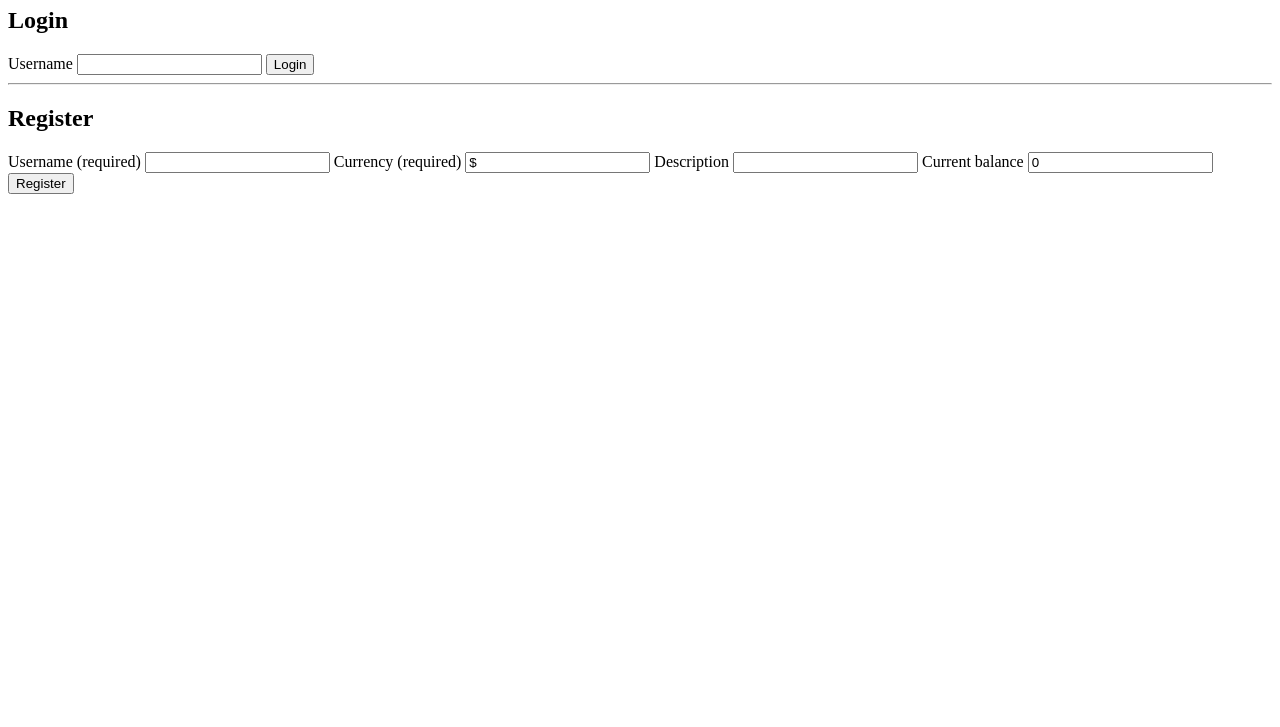
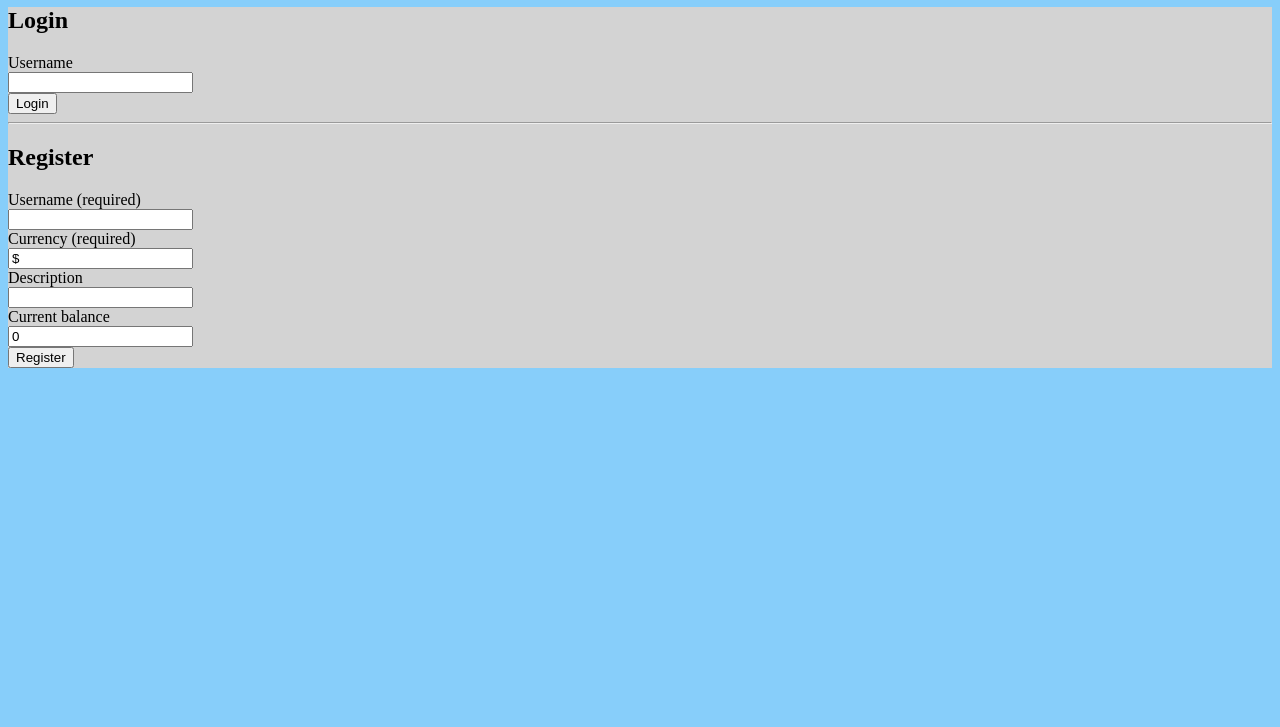
Before and after one commit to oakleydye/webDevPractice, a browser extension: page bank/index.html in a window 1280 px wide. Shown: the part 73-800 px from the top of the page. Drawn offline with Linux system fonts and the light colour scheme.

Commit message:
adding style

```diff
--- a/bank/index.html
+++ b/bank/index.html
@@ -4,13 +4,14 @@
     <meta charset="UTF-8">
     <meta name="viewport" content="width=device-width, initial-scale=1.0">
     <title>Bank App</title>
+    <link rel="stylesheet" href="style.css"/>
     <script src="app.js" defer></script>
   </head>
   <body>
     <div id="app">Loading...</div>
     <template id="login">
         <h1>Bank App</h1>
-        <section>
+        <section id="formsection">
           <h2>Login</h2>
           <form id="loginForm">
             <label for="username">Username</label>
--- /dev/null
+++ b/bank/style.css
@@ -0,0 +1,11 @@
+#formsection{
+    background-color: lightgray;
+}
+body{
+    background-color: lightskyblue;
+}
+
+#loginForm, #registerForm{
+    display: block;
+    width: 200px;
+}
```
Also changed, not shown: bank/app.js (line endings or trailing spaces).
